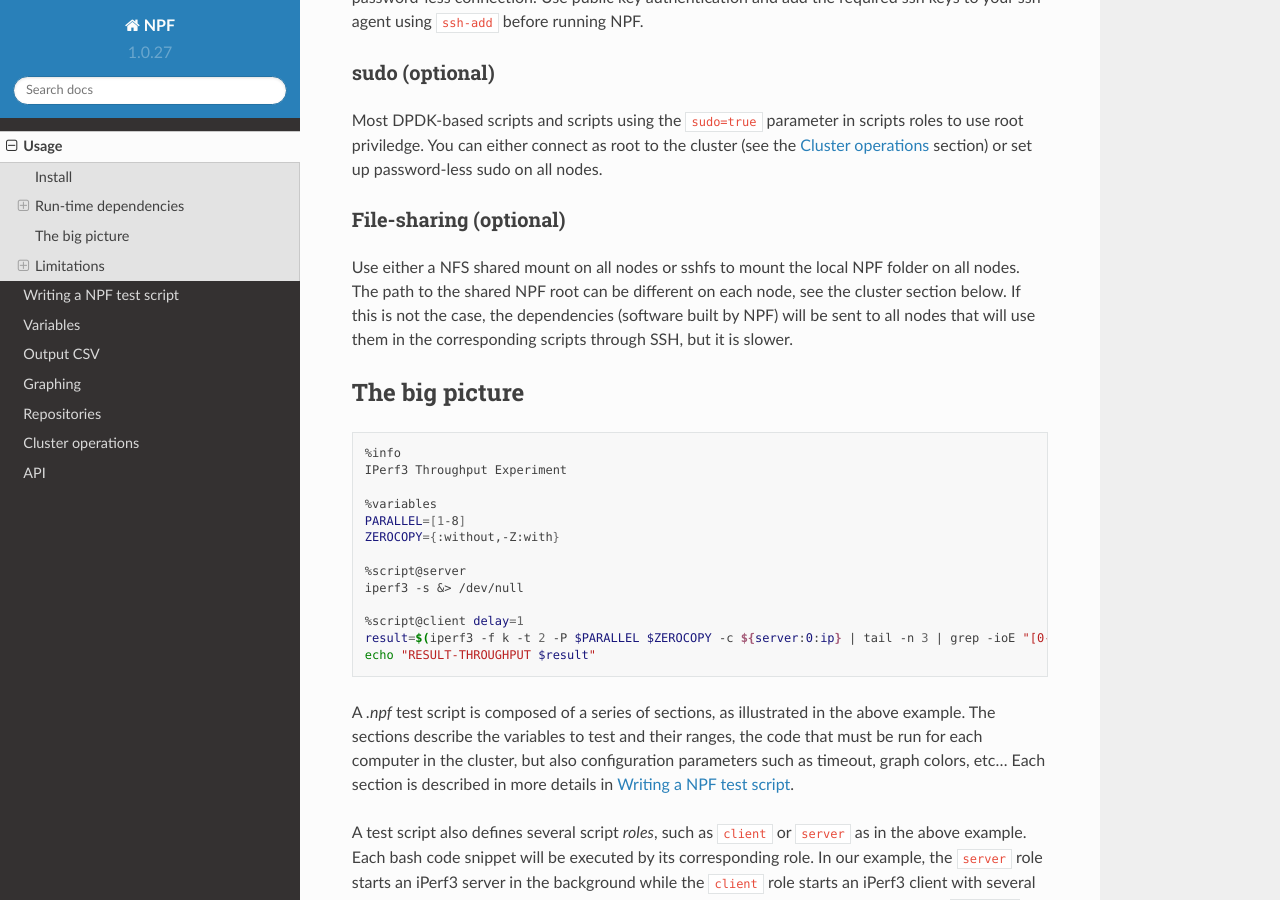
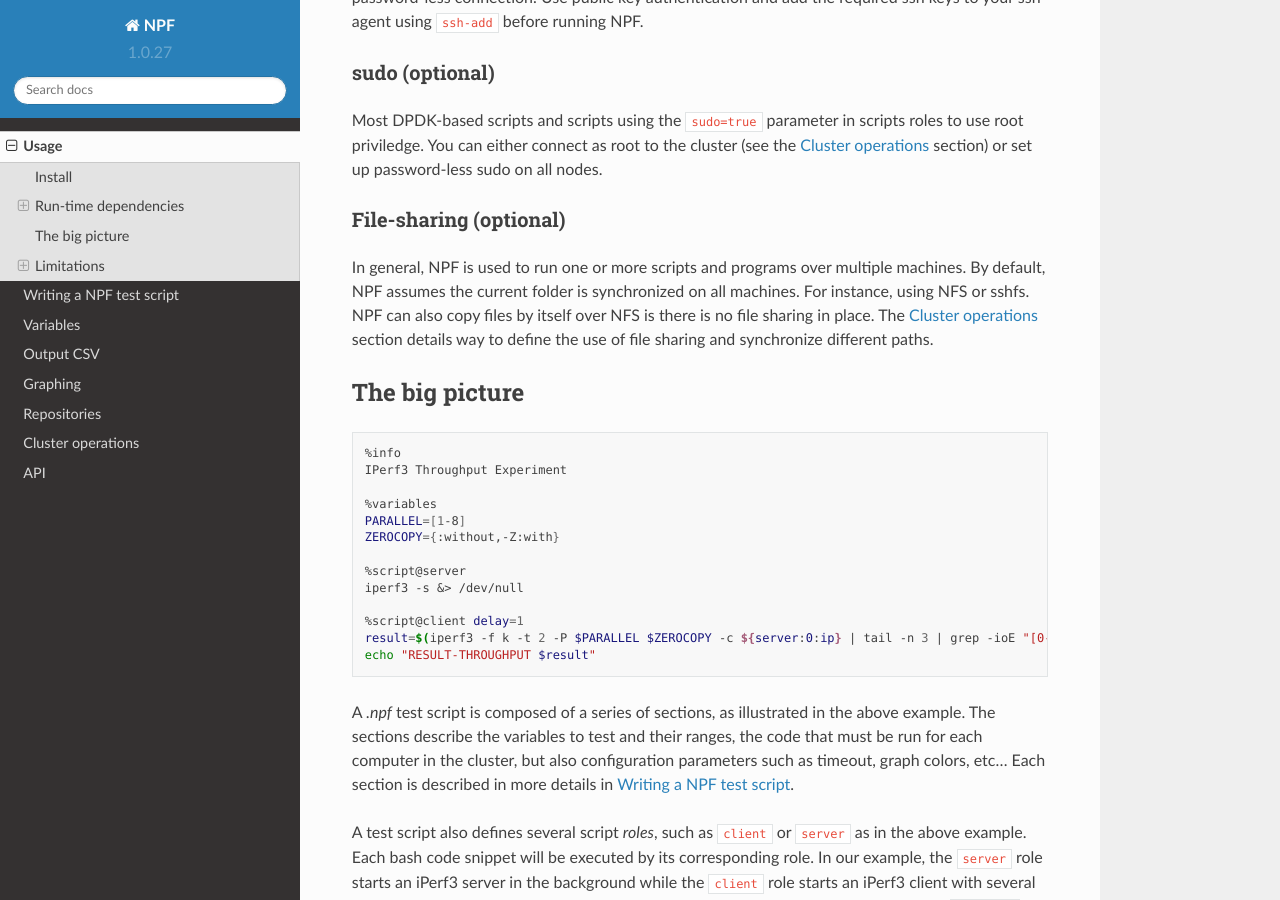
Before and after one commit to tbarbette/npf-docs, a Sphinx documentation site: the page built from docs/source/usage.rst, in a window 1280 px wide and 900 px high, scrolled down 589 px. Built offline with Sphinx 7.4.7 and the Read the Docs theme 2.0.0, drawn with Linux system fonts in a browser that asks for light colours.

Commit message:
Update doc

```diff
--- a/docs/source/usage.rst
+++ b/docs/source/usage.rst
@@ -36,8 +36,10 @@ You can either connect as root to the cluster (see the :ref:`cluster` section) o
 
 File-sharing (optional)
 -----------------------
-Use either a NFS shared mount on all nodes or sshfs to mount the local NPF folder on all nodes. The path to the shared NPF root can be different on each node, see the cluster section below.
-If this is not the case, the dependencies (software built by NPF) will be sent to all nodes that will use them in the corresponding scripts through SSH, but it is slower.
+In general, NPF is used to run one or more scripts and programs over multiple machines.
+By default, NPF assumes the current folder is synchronized on all machines. For instance, using NFS or sshfs.
+NPF can also copy files by itself over NFS is there is no file sharing in place.
+The :ref:`cluster` section details way to define the use of file sharing and synchronize different paths.
 
 
 The big picture
```
Also changed, not shown: docs/source/variables.rst (+3 -6 lines).
